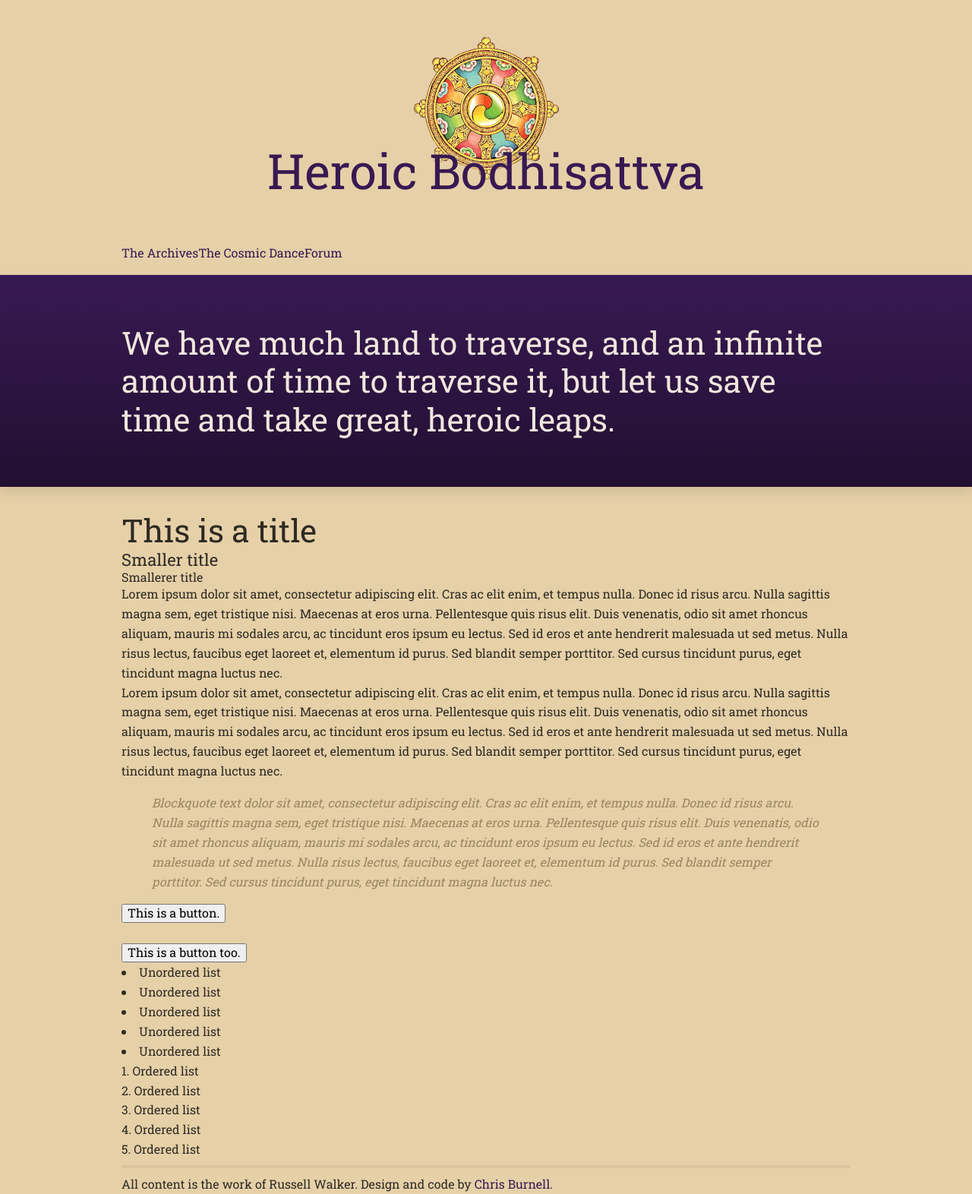
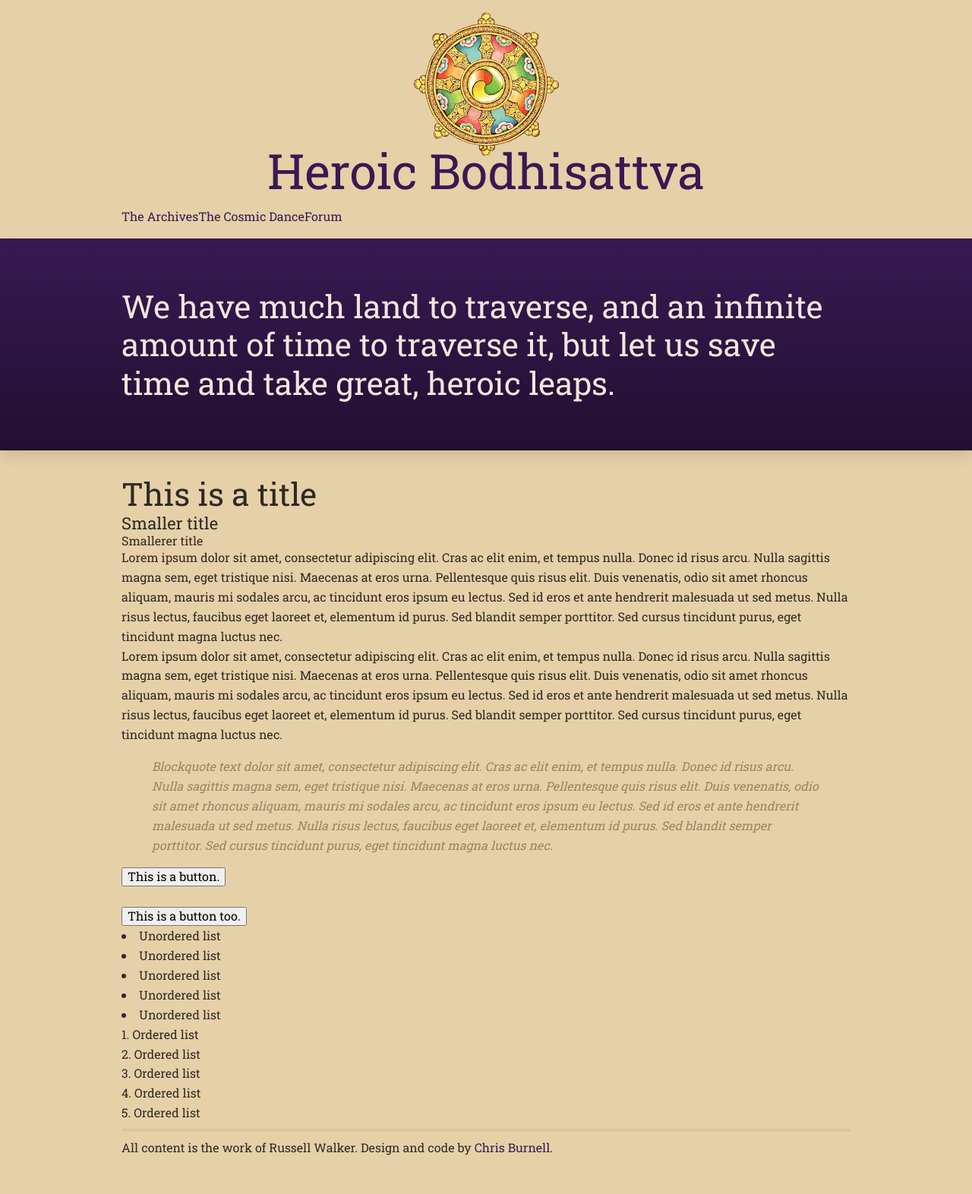
Before and after one commit to heroicbodhisattva/heroicbodhisattva, a Jekyll site: the page built from index.html, in a window 1280 px wide. Shown: the whole page at 76% size. Built offline with Jekyll 4.4.1, drawn with Linux system fonts in a browser that asks for light colours; nearby versions of some CDN libraries; Markdown is read by kramdown in place of the engine named in the settings; the list of posts is cut into pages by our own code; after the commit the page ends 1524 px from its top, so only the background shows below that.

Commit message:
Logo hover

```diff
--- a/css/heroic.css
+++ b/css/heroic.css
@@ -130,17 +130,20 @@
     margin-bottom: 1em;
 }
     .logo {
-        background: url("/img/logo.svg") center center no-repeat;
+        background: url("/img/logo.svg") center top no-repeat, rgba(230,208,168,.6);
         background-size: 3em 3em;
         font-size: 4em;
-        padding-top: 2.5em;
-        margin-bottom: .5em;
-        line-height: 2em;
+        padding-top: 2.75em;
+        margin: .25em 0;
+        line-height: 1em;
         display: block;
         width: 100%;
         text-align: center;
         text-shadow: 0 0 .1em #e6d0a8;
     }
+        .logo:hover {
+            background-image: url("/img/logo.svg");
+        }
 
 /* ---- ##. Navigation ---- */
 
```
